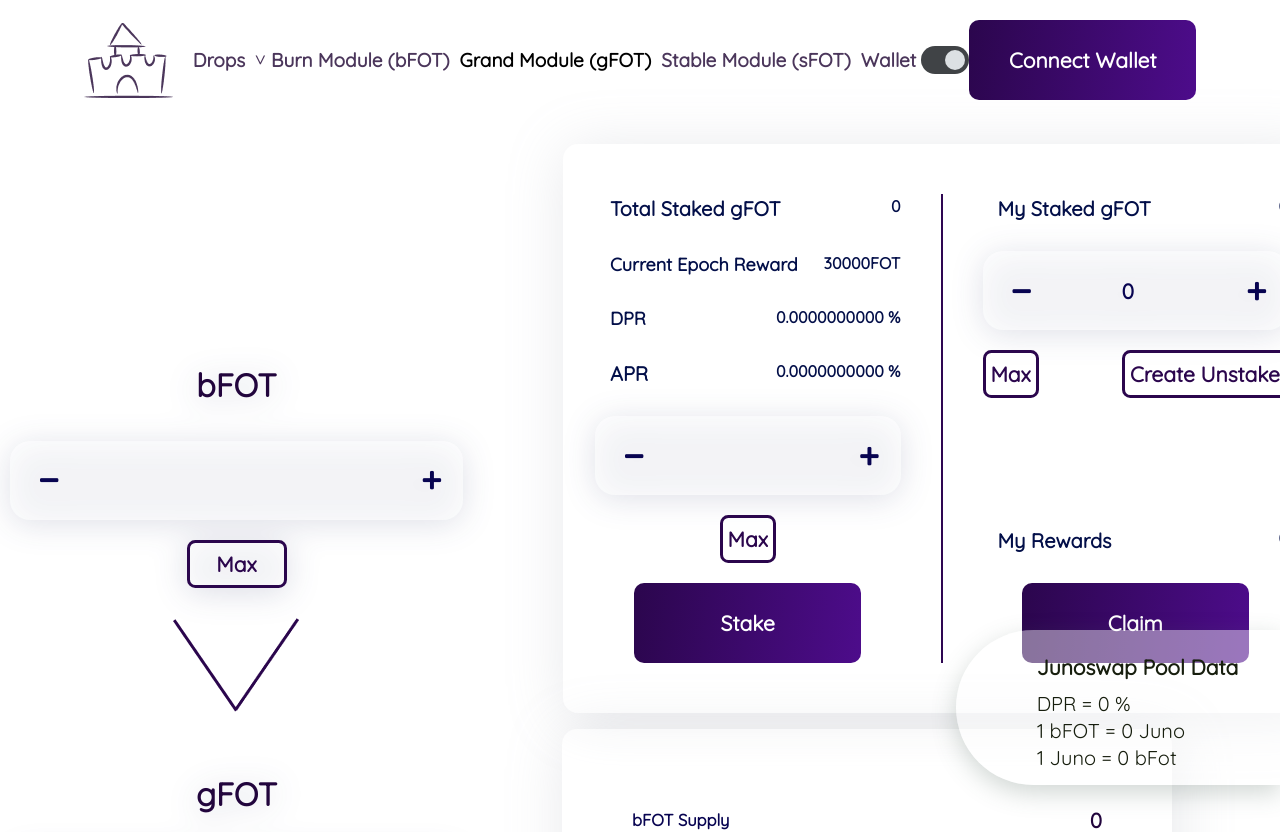
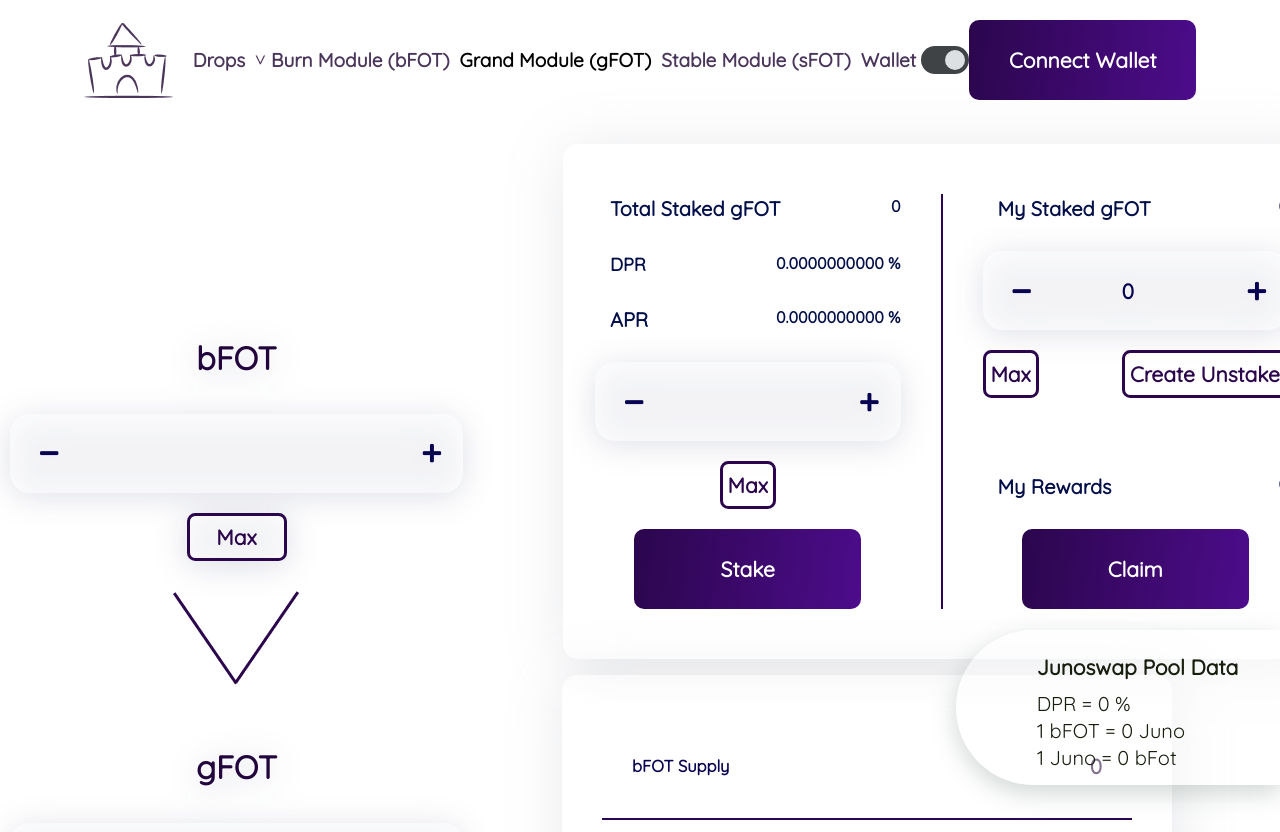
Before and after one commit to cryptooeros/Fortis-Oeconomia, a Next.js app: page /gFOTmodule in a window 1280 px wide. Shown: the top 832 px of the page. Built offline with nearby package versions, Linux system fonts and the light colour scheme.

Commit message:
hide epoch reward in grand module

```diff
--- a/components/StakeNClaim/index.tsx
+++ b/components/StakeNClaim/index.tsx
@@ -170,14 +170,14 @@ const StakeNClaim = ({
               {convertMicroDenomToDenom2(gfotStakingContractInfo.gfot_amount, gfotTokenInfo.decimals)}
             </StakedValue>
           </TotalStakedText>
-          <TotalStakedText className="wallet-label" style={{ fontSize: '18px' }}>
+          {/* <TotalStakedText className="wallet-label" style={{ fontSize: '18px' }}>
             Current Epoch Reward
             <StakedValue>
               {' '}
-              {'30000FOT'}
+              {'30000FOT'} */}
               {/* {(gfotStakingApy / 10000000000.0).toFixed(10)} % */}
-            </StakedValue>
-          </TotalStakedText>
+            {/* </StakedValue>
+          </TotalStakedText> */}
           <TotalStakedText className="wallet-label" style={{ fontSize: '18px' }}>
             DPR
             <StakedValue> {(gfotStakingApy / 365.0).toFixed(10)} %</StakedValue>
```
